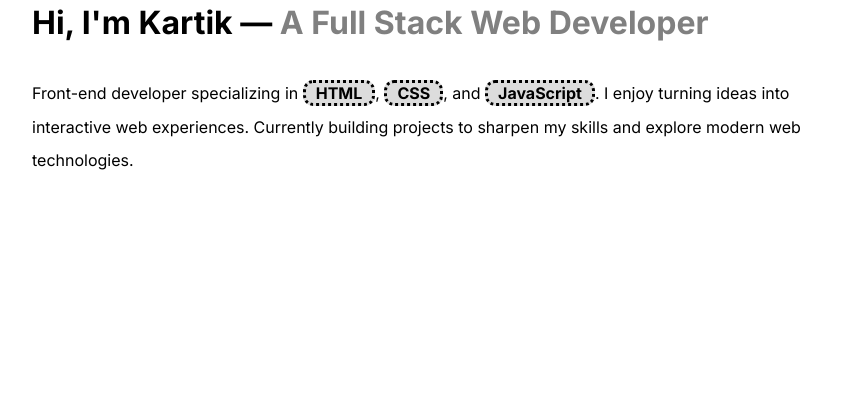
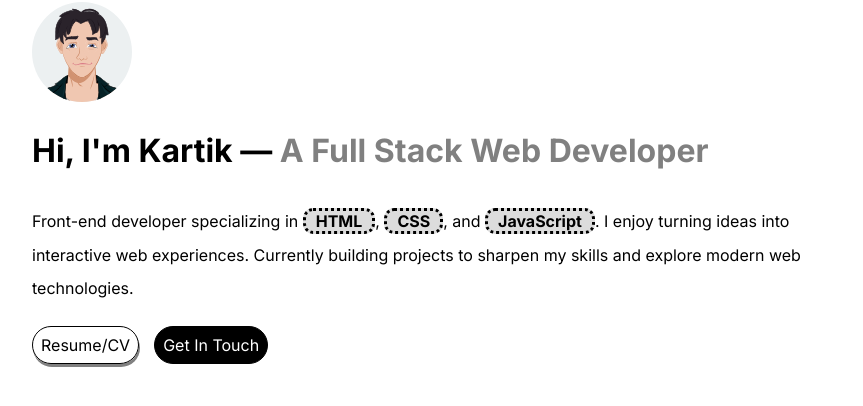
Before and after one commit to KartikXx/Sleek-Portfolio-Basic, a plain HTML site: page index.html in a window 1280 px wide. Shown: the part 142-548 px from the top of the page, without its empty margins (208-1071 px from the left). Drawn offline with Linux system fonts and the light colour scheme.

Commit message:
added buttons

```diff
--- a/index.html
+++ b/index.html
@@ -25,9 +25,28 @@
     </nav>
     <header>
       <div class="header-content">
-        <img src="images/KarArt.svg" alt="Profile Picture" class="profile-picture" />
-        <h1>Hi, I'm Kartik — <span id="secondary-text">A Full Stack Web Developer</span></h1>
-        <p>Front-end developer specializing in <span id="html-text">HTML</span>, <span id="css-text">CSS</span>, and <span id="js-text">JavaScript</span>. I enjoy turning ideas into interactive web experiences. Currently building projects to sharpen my skills and explore modern web technologies.</p>
+        <img
+          src="images/KarArt.svg"
+          alt="Profile Picture"
+          class="profile-picture"
+        />
+        <h1>
+          Hi, I'm Kartik —
+          <span id="secondary-text">A Full Stack Web Developer</span>
+        </h1>
+        <p>
+          Front-end developer specializing in <span id="html-text">HTML</span>,
+          <span id="css-text">CSS</span>, and
+          <span id="js-text">JavaScript</span>. I enjoy turning ideas into
+          interactive web experiences. Currently building projects to sharpen my
+          skills and explore modern web technologies.
+        </p>
       </div>
+
+      <div class="cta-buttons">
+        <a href="#Projects" class="cta-button-left">Resume/CV</a>
+        <a href="#Contactme" class="cta-button-right">Get In Touch</a>
+      </div>
+    </header>
   </body>
 </html>
--- a/style.css
+++ b/style.css
@@ -97,3 +97,35 @@ header p{
     padding-right: 10px;
     font-weight: 700;
 }
+
+.cta-buttons{
+    display: flex;
+    gap:15px;
+    margin-top:20px;
+}
+
+.cta-button-left:hover{
+    transform: scale(0.95);
+    transition: transform 0.3s ease;
+}
+.cta-button-right:hover{
+    transform: scale(0.95);
+    transition: transform 0.3s ease;
+}
+
+.cta-button-left{
+    text-decoration: none;
+    color: black;
+    border: 1px solid black;
+    padding: 8px;
+    border-radius: 20px;
+    box-shadow: 1px 3px 0px grey;
+}
+.cta-button-right{
+    text-decoration: none;
+    border: 1px solid black;
+    padding: 8px;
+    border-radius: 20px;
+    background-color: black;
+    color: white;
+}
```
Also changed, not shown: images/KarArt.svg (added), images/file-line.svg (added), 1 other file.
